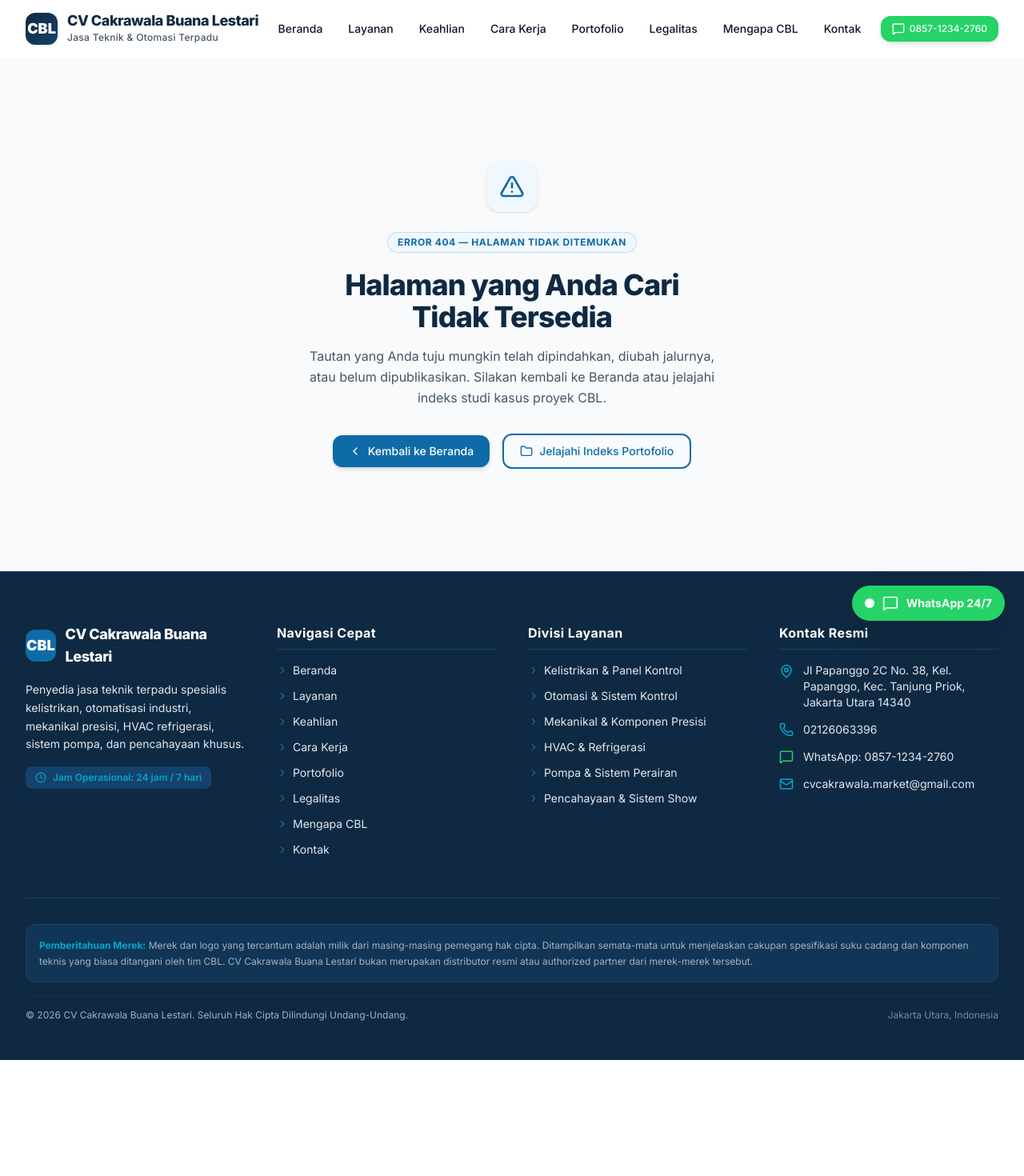
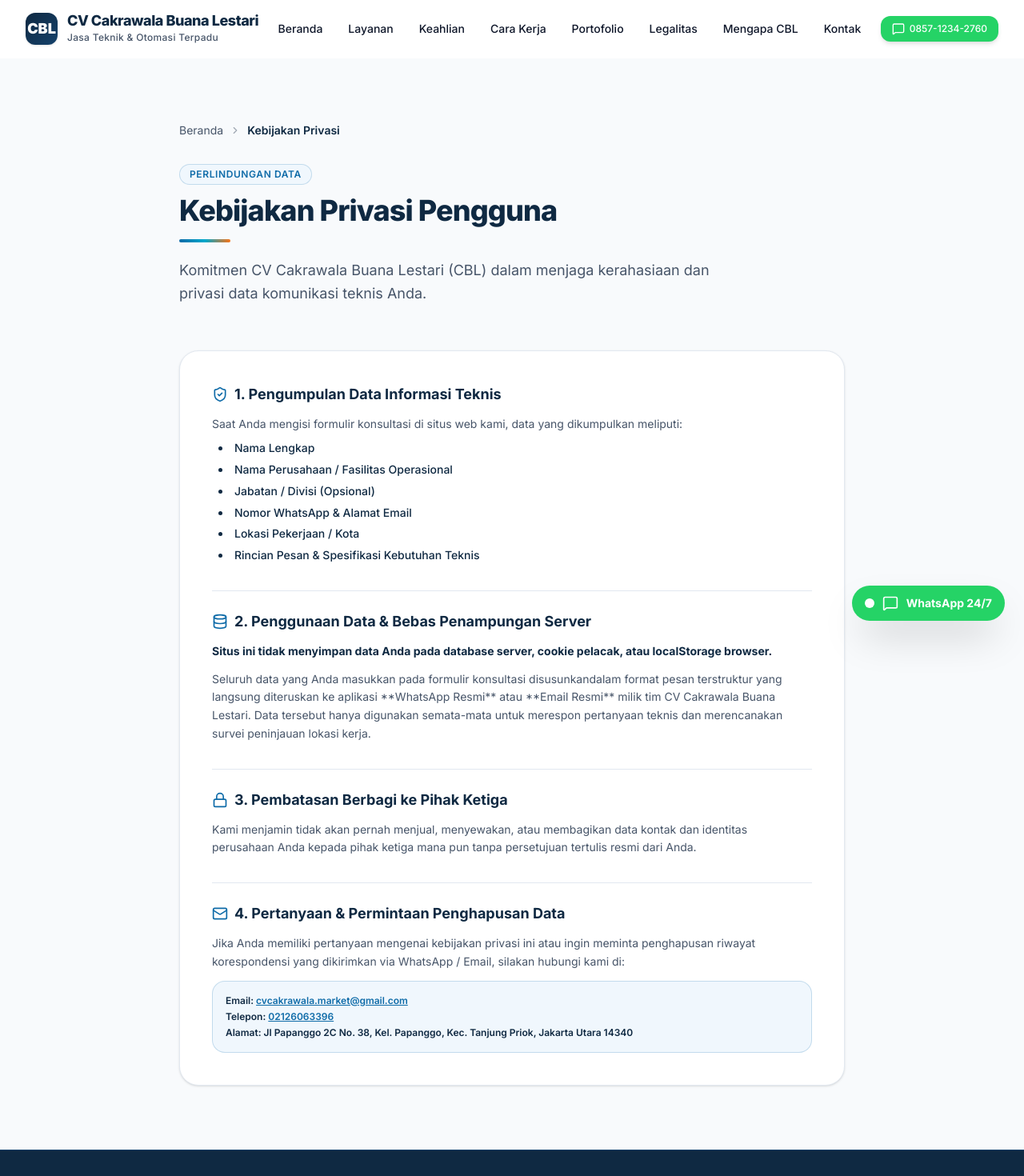
Before and after one commit to mikaelzo-blip/cakrawala-web-3, a Next.js app: page /kebijakan-privasi in a window 1280 px wide. Before the commit this address had no page. Shown: the top 1470 px of the page at 80% size. Before the commit the page ends 1325 px from the top, so only its background shows below. Built offline with nearby package versions, Linux system fonts and the light colour scheme.

Commit message:
feat: add shared message builder, mailto fallback, lead source tracking, and privacy policy page - Milestone 7

```diff
--- /dev/null
+++ b/src/app/kebijakan-privasi/page.tsx
@@ -0,0 +1,104 @@
+import React from 'react';
+import type { Metadata } from 'next';
+import Link from 'next/link';
+import { companyInfo } from '@/data/company';
+import { Container } from '@/components/ui/Container';
+import { SectionHeading } from '@/components/ui/SectionHeading';
+import { DynamicIcon } from '@/components/ui/DynamicIcon';
+
+export const metadata: Metadata = {
+  title: `Kebijakan Privasi | ${companyInfo.shortName}`,
+  description: 'Kebijakan privasi perlindungan data pengguna CV Cakrawala Buana Lestari (CBL). Data form hanya diteruskan ke WhatsApp/Email tanpa disimpan di server.',
+  alternates: {
+    canonical: `${companyInfo.seo.siteUrl}/kebijakan-privasi`,
+  },
+};
+
+export default function KebijakanPrivasiPage() {
+  return (
+    <div className="py-10 md:py-20 bg-[#F8FAFC] min-h-screen">
+      <Container className="max-w-4xl">
+        {/* Breadcrumb */}
+        <nav className="flex items-center gap-2 text-xs sm:text-sm text-[#475569] mb-8" aria-label="Breadcrumb">
+          <Link href="/" className="hover:text-[#0E6BA8] transition-colors">
+            Beranda
+          </Link>
+          <DynamicIcon name="ChevronRight" size={14} className="text-[#475569]/50" />
+          <span className="text-[#0F2942] font-semibold">
+            Kebijakan Privasi
+          </span>
+        </nav>
+
+        <SectionHeading
+          badge="Perlindungan Data"
+          title="Kebijakan Privasi Pengguna"
+          description="Komitmen CV Cakrawala Buana Lestari (CBL) dalam menjaga kerahasiaan dan privasi data komunikasi teknis Anda."
+          align="left"
+          as="h1"
+        />
+
+        <div className="bg-white rounded-3xl p-6 sm:p-10 border border-[#E2E8F0] shadow-sm space-y-8 text-sm text-[#475569] leading-relaxed">
+          {/* Section 1: Pengumpulan Data */}
+          <div>
+            <h2 className="text-lg font-bold text-[#0F2942] mb-3 flex items-center gap-2">
+              <DynamicIcon name="ShieldCheck" size={20} className="text-[#0E6BA8]" />
+              <span>1. Pengumpulan Data Informasi Teknis</span>
+            </h2>
+            <p className="mb-2">
+              Saat Anda mengisi formulir konsultasi di situs web kami, data yang dikumpulkan meliputi:
+            </p>
+            <ul className="list-disc list-inside space-y-1 pl-2 font-medium text-[#0F2942]">
+              <li>Nama Lengkap</li>
+              <li>Nama Perusahaan / Fasilitas Operasional</li>
+              <li>Jabatan / Divisi (Opsional)</li>
+              <li>Nomor WhatsApp &amp; Alamat Email</li>
+              <li>Lokasi Pekerjaan / Kota</li>
+              <li>Rincian Pesan &amp; Spesifikasi Kebutuhan Teknis</li>
+            </ul>
+          </div>
+
+          {/* Section 2: Penggunaan Data & Bebas Penyimpanan Server */}
+          <div className="pt-6 border-t border-[#E2E8F0]">
+            <h2 className="text-lg font-bold text-[#0F2942] mb-3 flex items-center gap-2">
+              <DynamicIcon name="Database" size={20} className="text-[#0E6BA8]" />
+              <span>2. Penggunaan Data &amp; Bebas Penampungan Server</span>
+            </h2>
+            <p className="mb-3">
+              <strong className="text-[#0F2942]">Situs ini tidak menyimpan data Anda pada database server, cookie pelacak, atau localStorage browser.</strong>
+            </p>
+            <p>
+              Seluruh data yang Anda masukkan pada formulir konsultasi disusunkandalam format pesan terstruktur yang langsung diteruskan ke aplikasi **WhatsApp Resmi** atau **Email Resmi** milik tim CV Cakrawala Buana Lestari. Data tersebut hanya digunakan semata-mata untuk merespon pertanyaan teknis dan merencanakan survei peninjauan lokasi kerja.
+            </p>
+          </div>
+
+          {/* Section 3: Tanpa Pihak Ketiga */}
+          <div className="pt-6 border-t border-[#E2E8F0]">
+            <h2 className="text-lg font-bold text-[#0F2942] mb-3 flex items-center gap-2">
+              <DynamicIcon name="Lock" size={20} className="text-[#0E6BA8]" />
+              <span>3. Pembatasan Berbagi ke Pihak Ketiga</span>
+            </h2>
+            <p>
+              Kami menjamin tidak akan pernah menjual, menyewakan, atau membagikan data kontak dan identitas perusahaan Anda kepada pihak ketiga mana pun tanpa persetujuan tertulis resmi dari Anda.
+            </p>
+          </div>
+
+          {/* Section 4: Hak Pengapusan Data */}
+          <div className="pt-6 border-t border-[#E2E8F0]">
+            <h2 className="text-lg font-bold text-[#0F2942] mb-3 flex items-center gap-2">
+              <DynamicIcon name="Mail" size={20} className="text-[#0E6BA8]" />
+              <span>4. Pertanyaan &amp; Permintaan Penghapusan Data</span>
+            </h2>
+            <p className="mb-3">
+              Jika Anda memiliki pertanyaan mengenai kebijakan privasi ini atau ingin meminta penghapusan riwayat korespondensi yang dikirimkan via WhatsApp / Email, silakan hubungi kami di:
+            </p>
+            <div className="p-4 rounded-2xl bg-[#F0F7FD] border border-[#0E6BA8]/20 text-xs font-semibold text-[#0F2942] space-y-1">
+              <p>Email: <a href={`mailto:${companyInfo.email}`} className="text-[#0E6BA8] underline">{companyInfo.email}</a></p>
+              <p>Telepon: <a href={`tel:${companyInfo.phoneRaw}`} className="text-[#0E6BA8] underline">{companyInfo.phone}</a></p>
+              <p>Alamat: {companyInfo.address}</p>
+            </div>
+          </div>
+        </div>
+      </Container>
+    </div>
+  );
+}
--- a/src/components/forms/ContactForm.tsx
+++ b/src/components/forms/ContactForm.tsx
@@ -1,13 +1,17 @@
 'use client';
 
 import React, { useState } from 'react';
+import Link from 'next/link';
+import { usePathname } from 'next/navigation';
 import { serviceDivisions } from '@/data/company';
 import { Button } from '@/components/ui/Button';
 import { DynamicIcon } from '@/components/ui/DynamicIcon';
 import { validateContactForm, type ContactFormData, type ContactFormErrors } from '@/lib/validation';
-import { buildWhatsappUrl } from '@/lib/whatsapp';
+import { buildWhatsappUrl, buildMailtoUrl } from '@/lib/message';
 
 export function ContactForm() {
+  const pathname = usePathname();
+
   const [formData, setFormData] = useState<ContactFormData>({
     name: '',
     company: '',
@@ -42,7 +46,7 @@ export function ContactForm() {
     }
   };
 
-  const handleSubmit = (e: React.FormEvent) => {
+  const handleWhatsappSubmit = (e: React.FormEvent) => {
     e.preventDefault();
     setIsSubmitting(true);
 
@@ -52,7 +56,6 @@ export function ContactForm() {
       setErrors(validationErrors);
       setIsSubmitting(false);
 
-      // Focus first errored field
       const firstErrorKey = Object.keys(validationErrors)[0];
       const errorElement = document.getElementById(firstErrorKey);
       errorElement?.focus();
@@ -60,16 +63,36 @@ export function ContactForm() {
     }
 
     setErrors({});
+    const waUrl = buildWhatsappUrl(formData, pathname);
+    window.open(waUrl, '_blank', 'noopener,noreferrer');
+    setIsSubmitting(false);
+  };
 
-    // Build WhatsApp URL and open in new tab
-    const waUrl = buildWhatsappUrl(formData);
-    window.open(waUrl, '_blank', 'noopener,noreferrer');
+  const handleMailtoSubmit = (e: React.MouseEvent) => {
+    e.preventDefault();
+    setIsSubmitting(true);
+
+    const validationErrors = validateContactForm(formData);
+
+    if (Object.keys(validationErrors).length > 0) {
+      setErrors(validationErrors);
+      setIsSubmitting(false);
+
+      const firstErrorKey = Object.keys(validationErrors)[0];
+      const errorElement = document.getElementById(firstErrorKey);
+      errorElement?.focus();
+      return;
+    }
+
+    setErrors({});
+    const mailtoUrl = buildMailtoUrl(formData, pathname);
+    window.location.href = mailtoUrl;
     setIsSubmitting(false);
   };
 
   return (
     <form
-      onSubmit={handleSubmit}
+      onSubmit={handleWhatsappSubmit}
       className="p-6 sm:p-8 rounded-2xl bg-white border border-[#E2E8F0] shadow-sm space-y-5"
       noValidate
       aria-label="Formulir Konsultasi Teknik"
@@ -79,7 +102,7 @@ export function ContactForm() {
           Formulir Konsultasi &amp; Permintaan Survei
         </h3>
         <p className="text-xs text-[#475569] mt-1">
-          Isi rincian di bawah ini. Pesan terstruktur akan dikirimkan langsung ke WhatsApp tim teknis CBL.
+          Isi rincian di bawah ini. Pilih pengiriman pesan langsung via WhatsApp atau Email RFQ.
         </p>
       </div>
 
@@ -185,7 +208,7 @@ export function ContactForm() {
         {/* Email (Opsional) */}
         <div>
           <label htmlFor="email" className="block text-xs font-bold text-[#0F2942] mb-1">
-            Email <span className="text-[#475569] font-normal">(Opsional)</span>
+            Email <span className="text-[#475569] font-normal">(Opsional - Untuk RFQ)</span>
           </label>
           <input
             type="email"
@@ -295,7 +318,7 @@ export function ContactForm() {
             className="mt-1 w-4 h-4 text-[#0E6BA8] border-[#E2E8F0] rounded focus:ring-[#0E6BA8]"
           />
           <span className="text-xs text-[#475569] leading-tight">
-            Saya menyetujui bahwa data informasi teknis yang dikirimkan digunakan semata-mata untuk keperluan komunikasi konsultasi proyek dengan tim CV Cakrawala Buana Lestari. <span className="text-red-500">*</span>
+            Saya menyetujui bahwa data informasi teknis yang dikirimkan digunakan semata-mata untuk komunikasi konsultasi proyek dengan tim CV Cakrawala Buana Lestari (baca <Link href="/kebijakan-privasi" className="text-[#0E6BA8] underline font-semibold">Kebijakan Privasi</Link>). <span className="text-red-500">*</span>
           </span>
         </label>
         {errors.agreedToTerms && (
@@ -305,17 +328,31 @@ export function ContactForm() {
         )}
       </div>
 
-      {/* Submit Button */}
+      {/* Action Buttons: WhatsApp & Mailto */}
+      <div className="flex flex-col sm:flex-row items-center gap-3 pt-2">
         <Button
           type="submit"
           variant="whatsapp"
           size="lg"
-        fullWidth
+          className="w-full sm:flex-1"
           disabled={isSubmitting}
         >
           <DynamicIcon name="MessageSquare" size={20} />
-        <span>Kirim Pesan ke WhatsApp Tim CBL</span>
+          <span>Kirim ke WhatsApp Tim CBL</span>
         </Button>
+
+        <Button
+          type="button"
+          onClick={handleMailtoSubmit}
+          variant="secondary"
+          size="lg"
+          className="w-full sm:w-auto"
+          disabled={isSubmitting}
+        >
+          <DynamicIcon name="Mail" size={20} />
+          <span>Kirim via Email (RFQ)</span>
+        </Button>
+      </div>
     </form>
   );
 }
--- a/src/components/layout/Footer.tsx
+++ b/src/components/layout/Footer.tsx
@@ -67,7 +67,7 @@ export function Footer() {
               {serviceDivisions.map((service) => (
                 <li key={service.id}>
                   <Link
-                    href={resolveSectionHref('#layanan', pathname)}
+                    href={`/layanan/${service.slug}`}
                     className="text-[#E2E8F0] hover:text-[#00A8CC] transition-colors inline-flex items-center gap-1.5"
                   >
                     <DynamicIcon name="ChevronRight" size={14} className="text-[#0E6BA8]" />
@@ -78,12 +78,12 @@ export function Footer() {
             </ul>
           </div>
 
-          {/* Kolom 4: Kontak Legal */}
+          {/* Kolom 4: Kontak Legal & Dokumen */}
           <div>
             <h3 className="text-base font-bold text-white mb-4 tracking-wide border-b border-[#15426B] pb-2">
-              Kontak Resmi
+              Kontak &amp; Legalitas
             </h3>
-            <ul className="space-y-3.5 text-sm">
+            <ul className="space-y-3 text-sm">
               <li className="flex items-start gap-3 text-[#E2E8F0]">
                 <DynamicIcon name="MapPin" size={18} className="text-[#00A8CC] shrink-0 mt-0.5" />
                 <span>{companyInfo.address}</span>
@@ -131,7 +131,13 @@ export function Footer() {
               &copy; {currentYear} {companyInfo.legalName}. Seluruh Hak Cipta Dilindungi Undang-Undang.
             </p>
             <div className="flex items-center gap-4 text-xs">
-              <span className="text-[#E2E8F0]/50">Jakarta Utara, Indonesia</span>
+              <Link href="/legalitas" className="hover:text-[#00A8CC] underline">
+                Legalitas &amp; Dokumen Vendor
+              </Link>
+              <span className="text-[#15426B]">•</span>
+              <Link href="/kebijakan-privasi" className="hover:text-[#00A8CC] underline">
+                Kebijakan Privasi
+              </Link>
             </div>
           </div>
         </div>
--- a/src/components/sections/ContactSection.tsx
+++ b/src/components/sections/ContactSection.tsx
@@ -1,4 +1,5 @@
 import React from 'react';
+import Link from 'next/link';
 import { Container } from '@/components/ui/Container';
 import { SectionHeading } from '@/components/ui/SectionHeading';
 import { companyInfo } from '@/data/company';
@@ -68,7 +69,7 @@ export function ContactSection() {
                     <DynamicIcon name="Mail" size={20} />
                   </div>
                   <div>
-                    <h4 className="text-xs font-bold text-[#0F2942] uppercase tracking-wider">Email Korespondensi:</h4>
+                    <h4 className="text-xs font-bold text-[#0F2942] uppercase tracking-wider">Email Korespondensi (RFQ):</h4>
                     <a href={`mailto:${companyInfo.email}`} className="text-sm font-medium text-[#0E6BA8] hover:underline mt-1 block">
                       {companyInfo.email}
                     </a>
@@ -86,13 +87,13 @@ export function ContactSection() {
                 </div>
               </div>
 
-              {/* Map Link Box */}
-              <div className="pt-4 border-t border-[#E2E8F0]">
+              {/* Tautan Legalitas & Maps */}
+              <div className="pt-4 border-t border-[#E2E8F0] space-y-2">
                 <a
                   href={`https://maps.google.com/?q=${encodeURIComponent(companyInfo.address)}`}
                   target="_blank"
                   rel="noopener noreferrer"
-                  className="flex items-center justify-between p-3.5 rounded-xl bg-[#F8FAFC] border border-[#E2E8F0] hover:border-[#0E6BA8] text-xs font-semibold text-[#0E6BA8] transition-colors"
+                  className="flex items-center justify-between p-3 rounded-xl bg-[#F8FAFC] border border-[#E2E8F0] hover:border-[#0E6BA8] text-xs font-semibold text-[#0E6BA8] transition-colors"
                 >
                   <span className="flex items-center gap-2">
                     <DynamicIcon name="MapPin" size={16} />
@@ -100,11 +101,22 @@ export function ContactSection() {
                   </span>
                   <DynamicIcon name="ExternalLink" size={14} />
                 </a>
+
+                <Link
+                  href="/legalitas"
+                  className="flex items-center justify-between p-3 rounded-xl bg-[#F0F7FD] border border-[#0E6BA8]/20 hover:bg-[#0E6BA8] hover:text-white text-xs font-semibold text-[#0E6BA8] transition-all group"
+                >
+                  <span className="flex items-center gap-2">
+                    <DynamicIcon name="FileCheck" size={16} />
+                    <span>Kebutuhan Registrasi Vendor &amp; Legalitas</span>
+                  </span>
+                  <DynamicIcon name="ArrowRight" size={14} className="group-hover:translate-x-1 transition-transform" />
+                </Link>
               </div>
             </div>
           </div>
 
-          {/* Kolom Kanan: Formulir Konsultasi */}
+          {/* Kolom Kanan: Formulir Konsultasi (WA + Mailto) */}
           <div className="lg:col-span-7">
             <ContactForm />
           </div>
--- /dev/null
+++ b/src/lib/message.ts
@@ -0,0 +1,36 @@
+import { companyInfo } from '@/data/company';
+import { ContactFormData } from './validation';
+
+export function buildFormattedMessage(data: ContactFormData, pathname: string = '/'): string {
+  const lines = [
+    `*FORMULIR KONSULTASI TEKNIS — CBL*`,
+    `--------------------------------------`,
+    `*Nama:* ${data.name.trim()}`,
+    `*Perusahaan/Fasilitas:* ${data.company.trim()}`,
+    data.position ? `*Jabatan:* ${data.position.trim()}` : null,
+    `*No. WhatsApp:* ${data.whatsapp.trim()}`,
+    data.email ? `*Email:* ${data.email.trim()}` : null,
+    `*Jenis Layanan:* ${data.serviceInterest}`,
+    `*Lokasi Pekerjaan:* ${data.location.trim()}`,
+    `--------------------------------------`,
+    `*Pesan / Deskripsi Kebutuhan:*`,
+    `${data.message.trim()}`,
+    `--------------------------------------`,
+    `*Halaman:* ${pathname}`,
+  ].filter(Boolean);
+
+  return lines.join('\n');
+}
+
+export function buildWhatsappUrl(data: ContactFormData, pathname: string = '/'): string {
+  const targetNumber = companyInfo.whatsappNumber;
+  const messageText = buildFormattedMessage(data, pathname);
+  return `https://wa.me/${targetNumber}?text=${encodeURIComponent(messageText)}`;
+}
+
+export function buildMailtoUrl(data: ContactFormData, pathname: string = '/'): string {
+  const targetEmail = companyInfo.email;
+  const subject = `Permintaan Konsultasi Teknis — ${data.company.trim()}`;
+  const bodyText = buildFormattedMessage(data, pathname);
+  return `mailto:${targetEmail}?subject=${encodeURIComponent(subject)}&body=${encodeURIComponent(bodyText)}`;
+}
--- a/src/lib/whatsapp.ts
+++ b/src/lib/whatsapp.ts
@@ -1,32 +1,13 @@
 import { companyInfo } from '@/data/company';
 import { ContactFormData } from './validation';
+import { buildWhatsappUrl as buildWaFromMessage } from './message';
 
-export function buildWhatsappUrl(data: ContactFormData): string {
-  const targetNumber = companyInfo.whatsappNumber;
-
-  const lines = [
-    `*FORMULIR KONSULTASI TEKNIS — CBL*`,
-    `--------------------------------------`,
-    `*Nama:* ${data.name.trim()}`,
-    `*Perusahaan/Fasilitas:* ${data.company.trim()}`,
-    data.position ? `*Jabatan:* ${data.position.trim()}` : null,
-    `*No. WhatsApp:* ${data.whatsapp.trim()}`,
-    data.email ? `*Email:* ${data.email.trim()}` : null,
-    `*Jenis Layanan:* ${data.serviceInterest}`,
-    `*Lokasi Pekerjaan:* ${data.location.trim()}`,
-    `--------------------------------------`,
-    `*Pesan / Deskripsi Kebutuhan:*`,
-    `${data.message.trim()}`,
-  ].filter(Boolean);
-
-  const text = lines.join('\n');
-  const encodedText = encodeURIComponent(text);
-
-  return `https://wa.me/${targetNumber}?text=${encodedText}`;
+export function buildWhatsappUrl(data: ContactFormData, pathname: string = '/'): string {
+  return buildWaFromMessage(data, pathname);
 }
 
-export function buildProjectWhatsappUrl(projectTitle: string): string {
+export function buildProjectWhatsappUrl(projectTitle: string, pathname: string = '/proyek'): string {
   const targetNumber = companyInfo.whatsappNumber;
-  const text = `Halo CBL, saya berminat berkonsultasi mengenai studi kasus penanganan teknis: *${projectTitle}*. Mohon informasi ketersediaan peninjauan di lokasi kami.`;
+  const text = `Halo CBL, saya berminat berkonsultasi mengenai studi kasus penanganan teknis: *${projectTitle}*. Mohon informasi ketersediaan peninjauan di lokasi kami.\n\nHalaman: ${pathname}`;
   return `https://wa.me/${targetNumber}?text=${encodeURIComponent(text)}`;
 }
```
Lines whose indentation alone changed are shown as unchanged.
